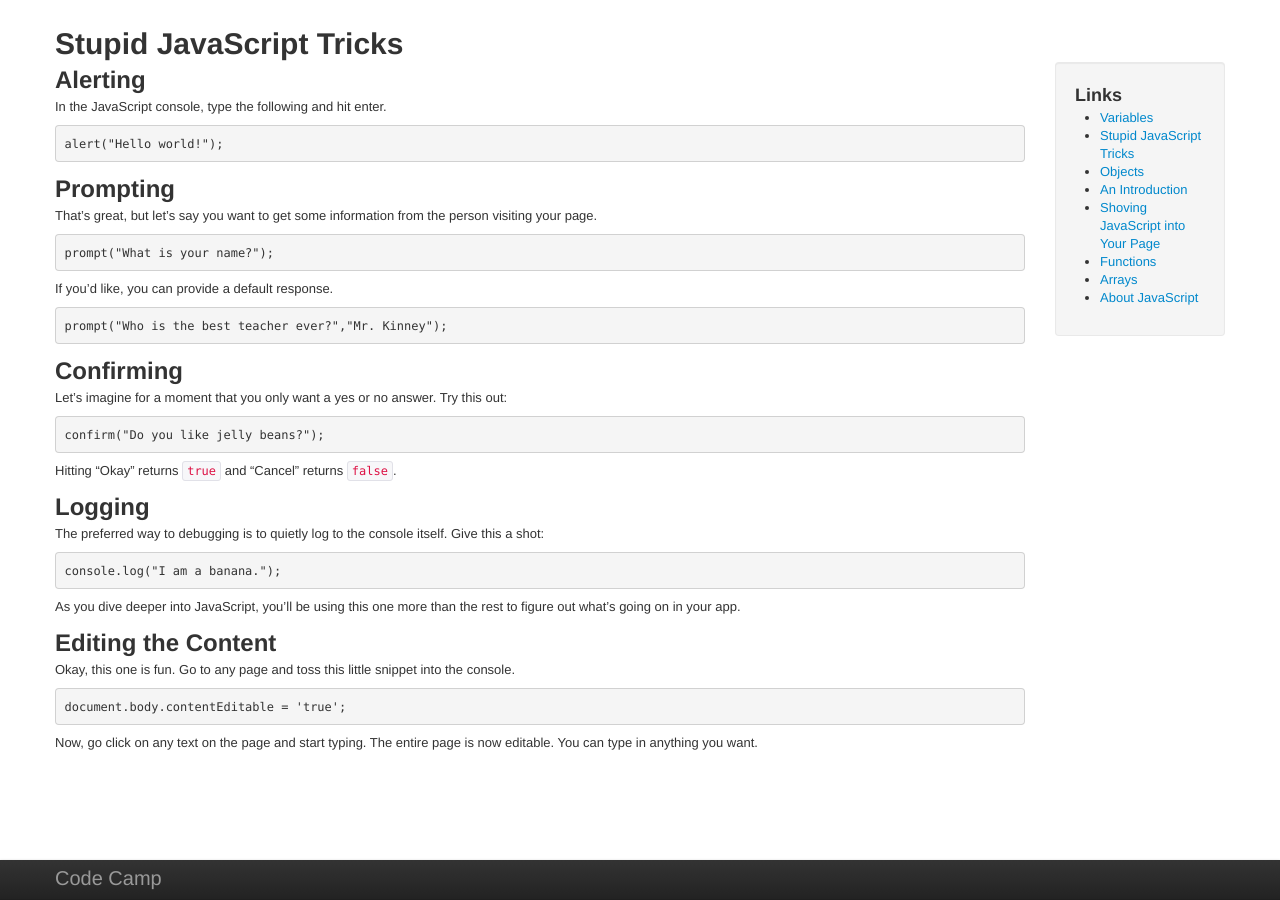
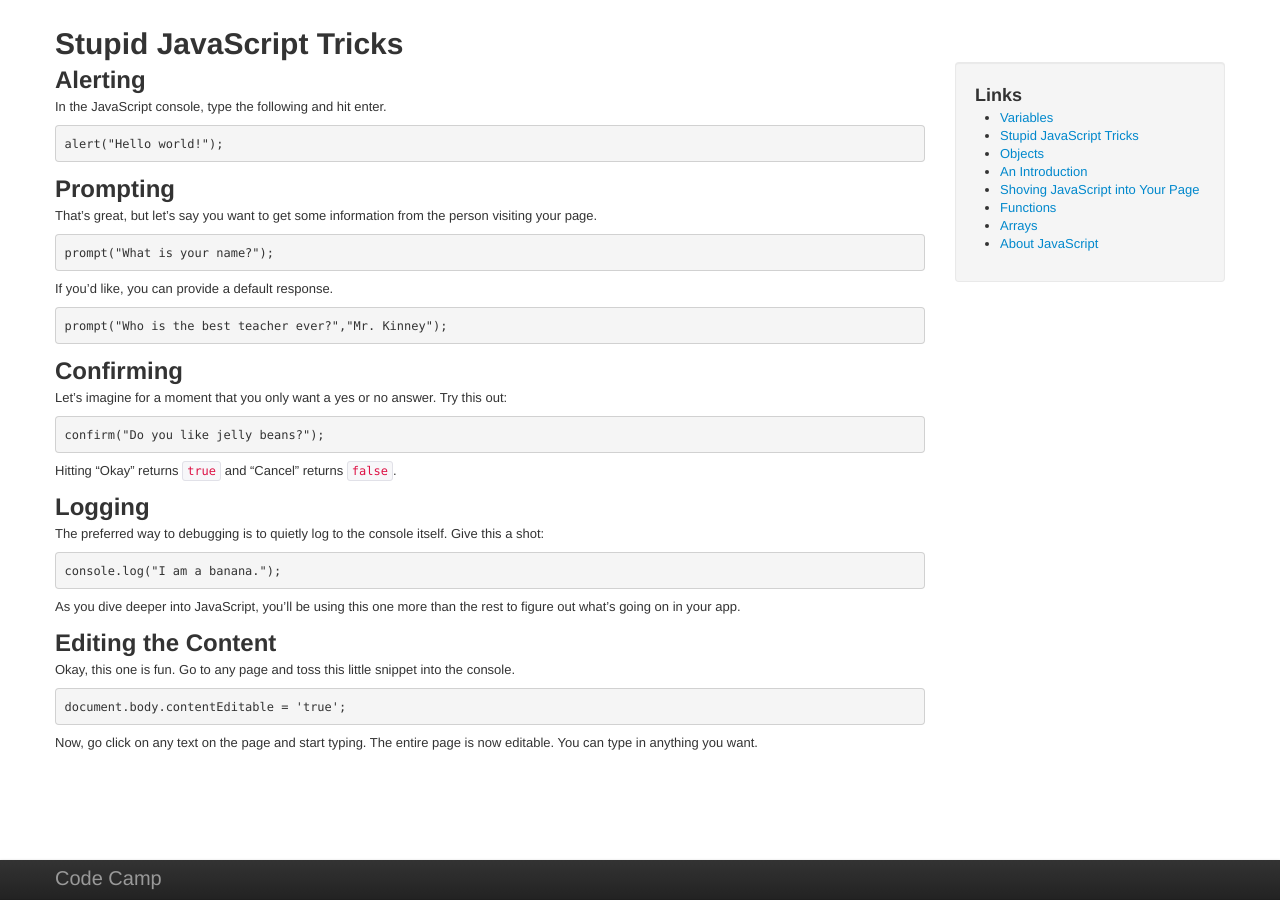
Before and after one commit to scholarsnyc/code-camp, a Jekyll site: the page built from _posts/2012-07-23-stupid-js-tricks.md, in a window 1280 px wide. Built offline with Jekyll 4.4.1, drawn with Linux system fonts in a browser that asks for light colours; Markdown is read by kramdown in place of the engine named in the settings.

Commit message:
Outsource the links sidebar to an include

```diff
--- /dev/null
+++ b/_includes/links.html
@@ -0,0 +1,8 @@
+<div class="well">
+	<h3>Links</h3>
+	<ul>
+	{% for post in site.posts %}
+		<li><span><a href="{{ post.url }}">{{ post.title }}</a></li>
+	{% endfor %}
+	</ul>
+</div>
--- a/_layouts/tutorial.html
+++ b/_layouts/tutorial.html
@@ -5,17 +5,10 @@ layout: default
 <h1>{{ page.title }}</h1>
 
 <div class="row">
-	<div class="span10">
+	<div class="span9">
 		{{ content }}
 	</div>
-	<div class="span2">
-		<div class="well">
-		<h3>Links</h3>
-			<ul>
-			{% for post in site.posts %}
-				<li><span><a href="{{ post.url }}">{{ post.title }}</a></li>
-			{% endfor %}
-			</ul>
-		</div>
+	<div class="span3">
+		{% include links.html %}
 	</div>
 </div>
```
